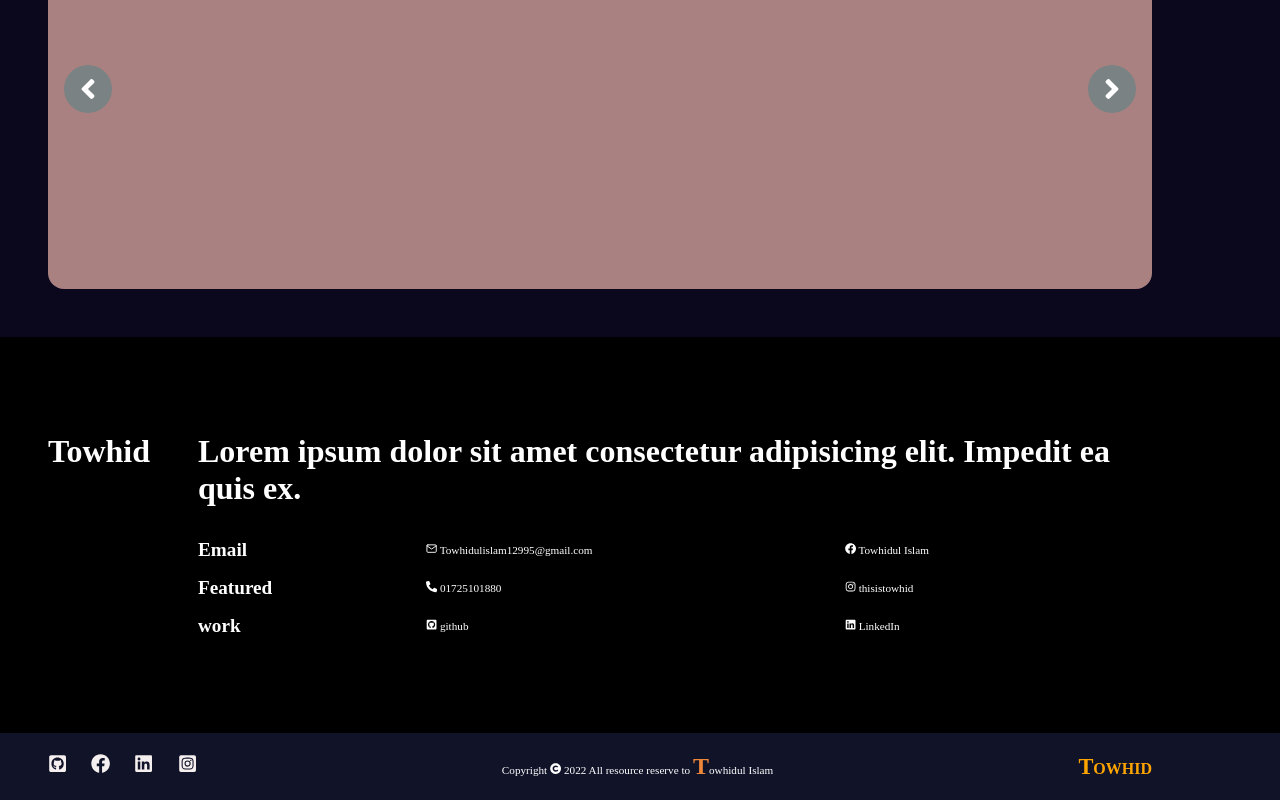
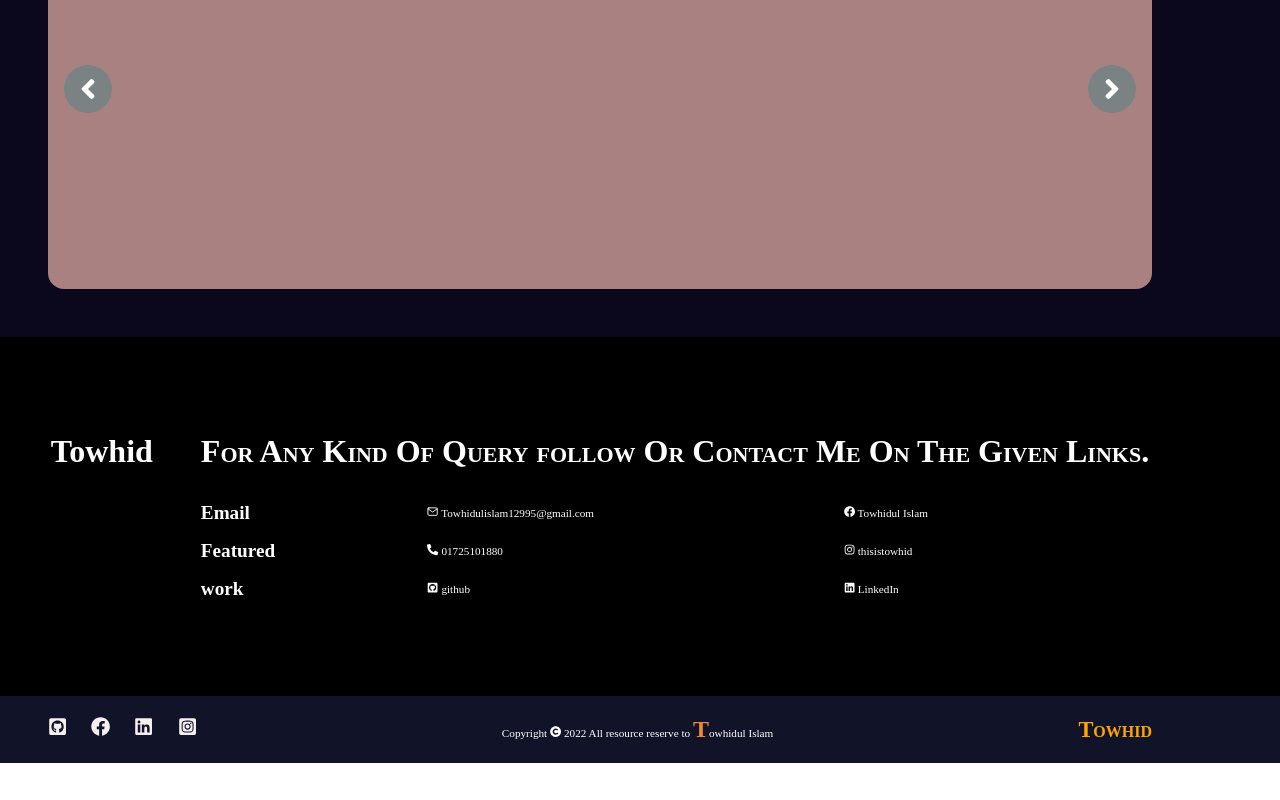
Before and after one commit to imtowhidulislam/towhidportfollio, a React (Create React App) app in the folder frontend/: page / in a window 1280 px wide. Shown: the part 2536-3336 px from the top of the page. After the commit the page ends 3299 px from the top, so only its background shows below. Built offline with nearby package versions, Linux system fonts and the light colour scheme; no server answers.

Commit message:
all Changes has been updated

```diff
--- a/frontend/src/pages/Footer.js
+++ b/frontend/src/pages/Footer.js
@@ -27,8 +27,7 @@ const Footer = () => {
           <h1 class="footer_logo">Towhid</h1>
           <div class="footer_content">
             <h2 class="footer_title">
-              Lorem ipsum dolor sit amet consectetur adipisicing elit. Impedit
-              ea quis ex.
+              For Any Kind Of Query follow Or Contact Me On The Given Links.
             </h2>
             <div class="footer_links big_screen">
               <div class="footer_row footer-1">
--- a/frontend/src/style/footer.css
+++ b/frontend/src/style/footer.css
@@ -74,6 +74,8 @@ li a:hover {
   margin-bottom: 2rem;
   font-size: clamp(1.2rem, 5vw, 2rem);
   text-align: left;
+  /* text-transform: capitalize; */
+  font-variant: small-caps;
 }
 .footer_row {
   display: flex;
```
